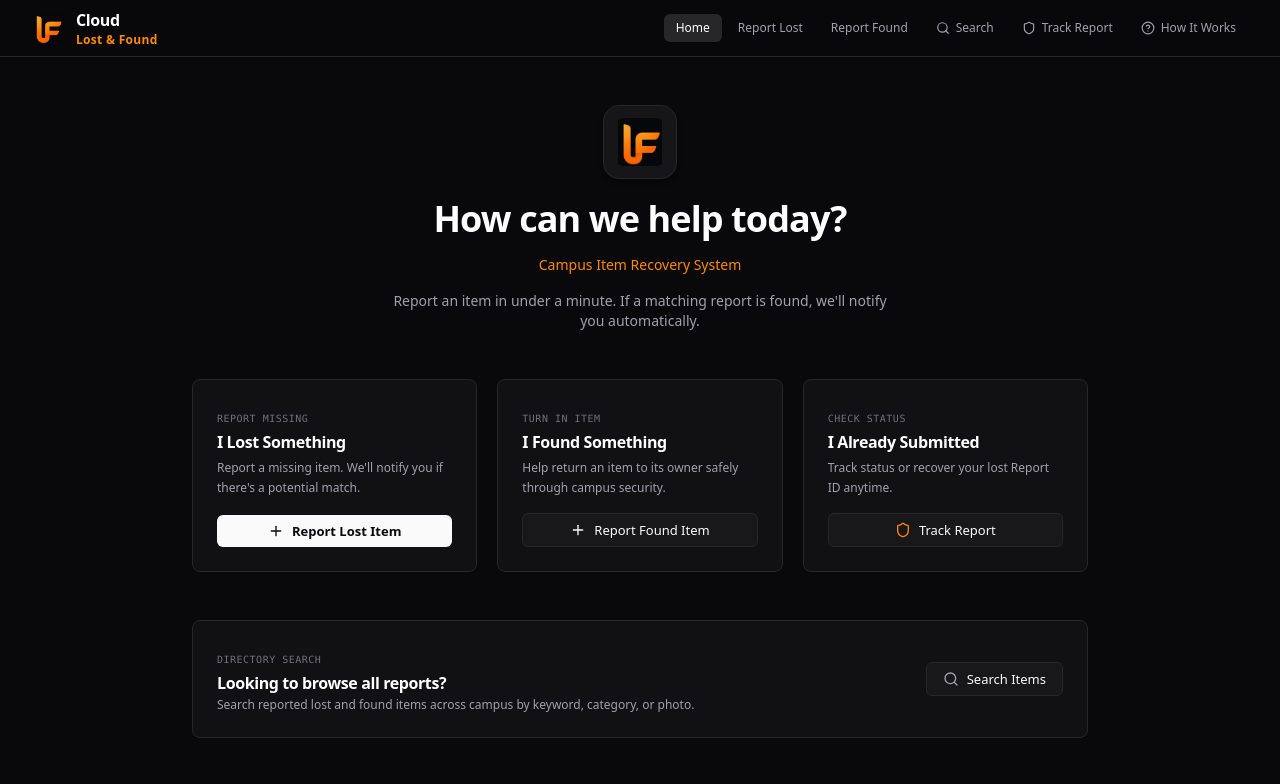
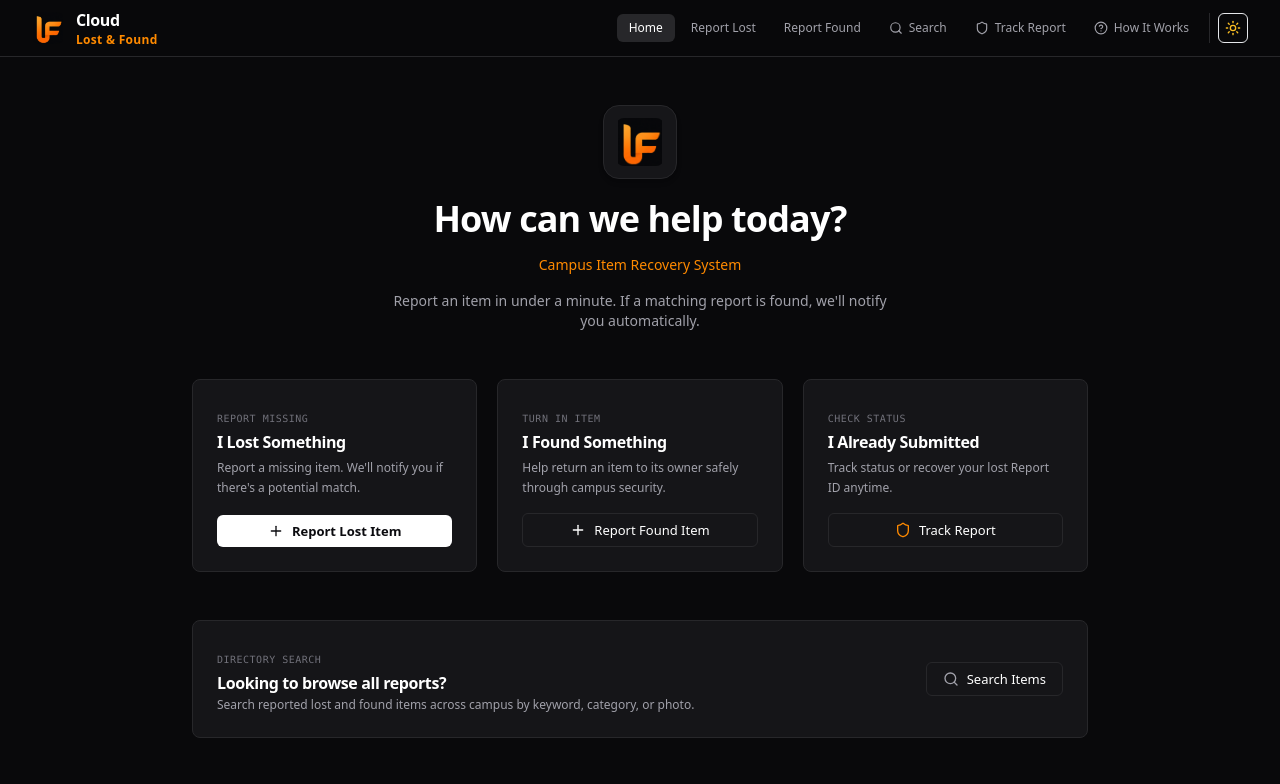
Before and after one commit to a7hu-15/lost-and-found, a React (Vite) app in the folder frontend/: page / in a window 1280 px wide. Shown: the top 784 px of the page. Built offline with nearby package versions, Linux system fonts and the light colour scheme.

Commit message:
feat(ui): Add global Light/Dark mode theme system with persistent localStorage state & Lucide Sun/Moon Navbar toggle

```diff
--- a/frontend/src/App.tsx
+++ b/frontend/src/App.tsx
@@ -1,6 +1,7 @@
 import React from 'react';
 import { BrowserRouter as Router, Routes, Route } from 'react-router-dom';
 import { AuthProvider } from './context/AuthContext';
+import { ThemeProvider } from './context/ThemeContext';
 import { Navbar } from './components/Navbar';
 import { Footer } from './components/Footer';
 
@@ -23,9 +24,10 @@ import { AnalyticsDashboard } from './pages/AnalyticsDashboard';
 
 export const App: React.FC = () => {
   return (
-    <AuthProvider>
-      <Router>
-        <div className="min-h-screen flex flex-col justify-between bg-[#09090b] text-slate-100 font-sans">
+    <ThemeProvider>
+      <AuthProvider>
+        <Router>
+          <div className="min-h-screen flex flex-col justify-between bg-[#09090b] text-slate-100 font-sans transition-colors duration-150">
           <Navbar />
 
           <main className="max-w-7xl w-full mx-auto px-4 sm:px-6 lg:px-8 flex-grow">
@@ -54,6 +56,7 @@ export const App: React.FC = () => {
         </div>
       </Router>
     </AuthProvider>
+  </ThemeProvider>
   );
 };
 
--- a/frontend/src/components/Navbar.tsx
+++ b/frontend/src/components/Navbar.tsx
@@ -3,6 +3,7 @@ import { Link, useNavigate, useLocation } from 'react-router-dom';
 import { useAuth } from '../context/AuthContext';
 import { Search, LogOut, LayoutDashboard, Shield, HelpCircle } from 'lucide-react';
 import { Logo } from './Logo';
+import { ThemeToggle } from './ThemeToggle';
 
 export const Navbar: React.FC = () => {
   const { user, logout } = useAuth();
@@ -78,6 +79,10 @@ export const Navbar: React.FC = () => {
             <HelpCircle className="w-3.5 h-3.5" />
             How It Works
           </Link>
+
+          <div className="ml-1 pl-2 border-l border-zinc-800">
+            <ThemeToggle />
+          </div>
         </nav>
 
         {/* Authenticated Admin Badge Only */}
--- /dev/null
+++ b/frontend/src/components/ThemeToggle.tsx
@@ -0,0 +1,25 @@
+import React from 'react';
+import { Sun, Moon } from 'lucide-react';
+import { useTheme } from '../context/ThemeContext';
+
+export const ThemeToggle: React.FC = () => {
+  const { theme, toggleTheme } = useTheme();
+
+  return (
+    <button
+      type="button"
+      onClick={toggleTheme}
+      aria-label={`Switch to ${theme === 'dark' ? 'light' : 'dark'} mode`}
+      title={`Switch to ${theme === 'dark' ? 'light' : 'dark'} mode`}
+      className="p-1.5 rounded-md border transition-all duration-150 focus:outline-none focus:ring-2 focus:ring-amber-500/40
+        dark:bg-zinc-900 dark:border-zinc-800 dark:text-zinc-400 dark:hover:text-white dark:hover:border-zinc-700
+        light:bg-zinc-100 light:border-zinc-300 light:text-zinc-600 light:hover:text-zinc-900 light:hover:border-zinc-400"
+    >
+      {theme === 'dark' ? (
+        <Sun className="w-4 h-4 text-amber-400" />
+      ) : (
+        <Moon className="w-4 h-4 text-zinc-700" />
+      )}
+    </button>
+  );
+};
--- /dev/null
+++ b/frontend/src/context/ThemeContext.tsx
@@ -0,0 +1,48 @@
+import React, { createContext, useContext, useEffect, useState } from 'react';
+
+type Theme = 'dark' | 'light';
+
+interface ThemeContextType {
+  theme: Theme;
+  toggleTheme: () => void;
+}
+
+const ThemeContext = createContext<ThemeContextType | undefined>(undefined);
+
+export const ThemeProvider: React.FC<{ children: React.ReactNode }> = ({ children }) => {
+  const [theme, setTheme] = useState<Theme>(() => {
+    const saved = localStorage.getItem('theme');
+    if (saved === 'light' || saved === 'dark') return saved;
+    return 'dark';
+  });
+
+  useEffect(() => {
+    const root = document.documentElement;
+    if (theme === 'light') {
+      root.classList.remove('dark');
+      root.classList.add('light');
+    } else {
+      root.classList.remove('light');
+      root.classList.add('dark');
+    }
+    localStorage.setItem('theme', theme);
+  }, [theme]);
+
+  const toggleTheme = () => {
+    setTheme((prev) => (prev === 'dark' ? 'light' : 'dark'));
+  };
+
+  return (
+    <ThemeContext.Provider value={{ theme, toggleTheme }}>
+      {children}
+    </ThemeContext.Provider>
+  );
+};
+
+export const useTheme = () => {
+  const context = useContext(ThemeContext);
+  if (!context) {
+    throw new Error('useTheme must be used within a ThemeProvider');
+  }
+  return context;
+};
--- a/frontend/src/styles/globals.css
+++ b/frontend/src/styles/globals.css
@@ -2,30 +2,60 @@
 @tailwind components;
 @tailwind utilities;
 
+:root {
+  /* Default Dark Mode CSS Variables */
+  --bg-color: #0B0B0F;
+  --surface-color: #151518;
+  --border-color: #27272A;
+  --text-primary: #FFFFFF;
+  --text-secondary: #A1A1AA;
+  --brand-accent: #FF8A00;
+  --input-bg: #09090B;
+}
+
+html.light {
+  /* Light Mode CSS Variables */
+  --bg-color: #F8F8F6;
+  --surface-color: #FFFFFF;
+  --border-color: #E4E4E7;
+  --text-primary: #18181B;
+  --text-secondary: #71717A;
+  --brand-accent: #F97316;
+  --input-bg: #F4F4F5;
+}
+
 @layer base {
   body {
-    background-color: #09090b;
-    color: #fafafa;
+    background-color: var(--bg-color);
+    color: var(--text-primary);
     font-family: -apple-system, BlinkMacSystemFont, "Segoe UI", Roboto, "Helvetica Neue", Arial, sans-serif;
+    transition: background-color 0.15s ease, color 0.15s ease;
   }
 }
 
 /* Linear / Vercel Enterprise SaaS UI Components */
 
 .saas-card {
-  background-color: #111113;
-  border: 1px solid #27272a;
+  background-color: var(--surface-color);
+  border: 1px solid var(--border-color);
   border-radius: 8px;
   transition: border-color 0.15s ease, background-color 0.15s ease;
+}
+
+html.light .saas-card {
+  box-shadow: 0 1px 3px 0 rgba(0, 0, 0, 0.05), 0 1px 2px 0 rgba(0, 0, 0, 0.03);
 }
 
 .saas-card:hover {
   border-color: #3f3f46;
 }
+html.light .saas-card:hover {
+  border-color: #a1a1aa;
+}
 
 .saas-button-primary {
-  background-color: #fafafa;
-  color: #09090b;
+  background-color: var(--text-primary);
+  color: var(--bg-color);
   font-weight: 600;
   border-radius: 6px;
   padding: 8px 16px;
@@ -34,13 +64,13 @@
 }
 
 .saas-button-primary:hover {
-  background-color: #e4e4e7;
+  opacity: 0.9;
 }
 
 .saas-button-secondary {
-  background-color: #18181b;
-  color: #fafafa;
-  border: 1px solid #27272a;
+  background-color: var(--surface-color);
+  color: var(--text-primary);
+  border: 1px solid var(--border-color);
   font-weight: 500;
   border-radius: 6px;
   padding: 8px 16px;
@@ -49,8 +79,11 @@
 }
 
 .saas-button-secondary:hover {
-  background-color: #27272a;
   border-color: #3f3f46;
+}
+html.light .saas-button-secondary:hover {
+  border-color: #a1a1aa;
+  background-color: #f4f4f5;
 }
 
 .saas-badge {
@@ -58,23 +91,54 @@
   font-weight: 500;
   padding: 2px 8px;
   border-radius: 4px;
-  border: 1px solid #27272a;
-  background-color: #18181b;
-  color: #a1a1aa;
+  border: 1px solid var(--border-color);
+  background-color: var(--surface-color);
+  color: var(--text-secondary);
 }
 
 .saas-input {
-  background-color: #09090b;
-  border: 1px solid #27272a;
+  background-color: var(--input-bg);
+  border: 1px solid var(--border-color);
   border-radius: 6px;
-  color: #fafafa;
+  color: var(--text-primary);
   font-size: 13px;
   transition: border-color 0.15s ease;
 }
 
 .saas-input:focus {
   outline: none;
-  border-color: #2563eb;
+  border-color: #F97316;
+}
+
+/* Custom Utilities for Light Mode overrides */
+html.light .bg-\[\#09090b\] {
+  background-color: #F8F8F6 !important;
+}
+
+html.light .border-\[\#27272a\],
+html.light .border-zinc-800 {
+  border-color: #E4E4E7 !important;
+}
+
+html.light .bg-zinc-900,
+html.light .bg-zinc-900\/90,
+html.light .bg-zinc-900\/80,
+html.light .bg-zinc-900\/60,
+html.light .bg-zinc-900\/50 {
+  background-color: #F4F4F5 !important;
+}
+
+html.light .text-white {
+  color: #18181B !important;
+}
+
+html.light .text-zinc-300,
+html.light .text-zinc-400 {
+  color: #71717A !important;
+}
+
+html.light .text-zinc-500 {
+  color: #a1a1aa !important;
 }
 
 /* Scrollbar */
@@ -83,12 +147,9 @@
   height: 6px;
 }
 ::-webkit-scrollbar-track {
-  background: #09090b;
+  background: var(--bg-color);
 }
 ::-webkit-scrollbar-thumb {
-  background: #27272a;
+  background: var(--border-color);
   border-radius: 3px;
 }
-::-webkit-scrollbar-thumb:hover {
-  background: #3f3f46;
-}
```
